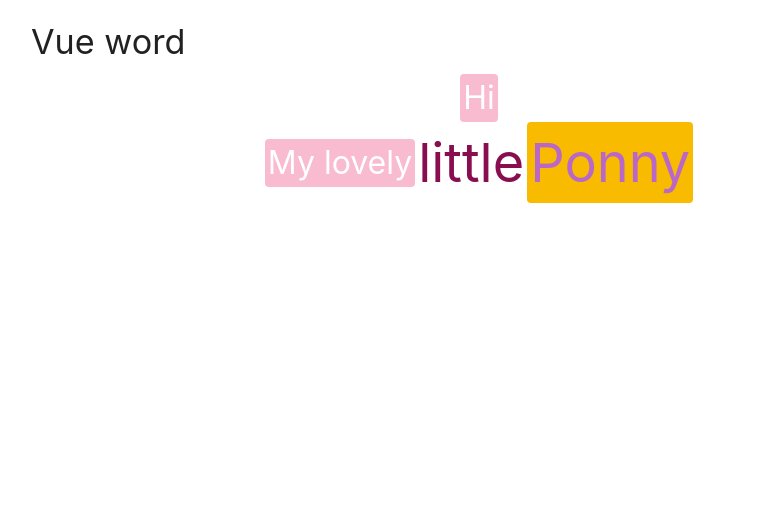
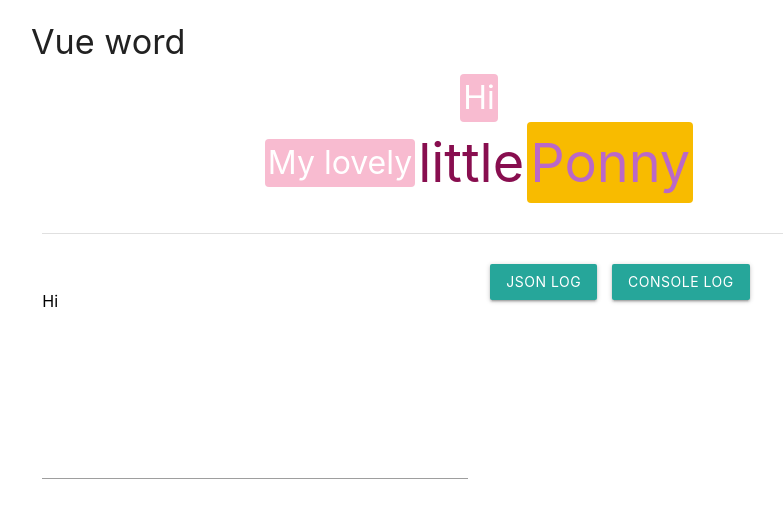
Before and after one commit to xelinel32/vue-word-task, a Vue app: page / in a window 1280 px wide. Shown: the top 518 px of the page, without its empty margins (161-944 px from the left). Built offline with nearby package versions, Linux system fonts and the light colour scheme.

Commit message:
create json logger

```diff
--- a/src/components/TextEditor.vue
+++ b/src/components/TextEditor.vue
@@ -34,9 +34,41 @@
       </TextElement>
     </div>
     <div class="col s12">
+      <div class="divider"></div>
       <div class="row">
-        <div class="input-field col s12"></div>
+        <div class="input-field col s6">
+          <textarea
+            v-model="currentTextElement.text"
+            class="materialize-textarea text-editor__place"
+          ></textarea>
+        </div>
+        <div class="col s6">
+          <div class="text-editor__showed">
+            <button
+              class="waves-effect waves-light btn"
+              type="button"
+              @click="isShowJson = !isShowJson"
+            >
+              JSON log
+            </button>
+            <button
+              class="waves-effect waves-light btn"
+              type="button"
+              @click="consoleLogJson"
+            >
+              Console Log
+            </button>
+          </div>
+        </div>
       </div>
+    </div>
+    <div class="col s12">
+      <transition name="slide">
+        <pre v-if="isShowJson">
+        {{ currentTextElement }}
+      </pre
+        >
+      </transition>
     </div>
   </div>
 </template>
@@ -103,6 +135,9 @@
       seteSelectElem(id) {
         this.currentElementId = id
       },
+      consoleLogJson() {
+        console.log(JSON.stringify(this.currentTextElement, null, 1))
+      },
     },
   }
 </script>
@@ -114,5 +149,33 @@
       align-items: center;
       justify-content: center;
     }
+    &__place {
+      height: 200px !important;
+    }
+    &__showed {
+      button:not(:last-child) {
+        margin-right: 1rem;
+      }
+    }
+    .divider {
+      margin: 2rem 0;
+    }
+    pre {
+      white-space: pre-line;
+      border: 1px solid #000;
+      padding: 5px;
+      border-radius: 3px;
+    }
+  }
+  .slide-enter-active {
+    transition: all 0.3s ease;
+  }
+  .slide-leave-active {
+    transition: all 0.8s ease;
+  }
+  .slide-enter,
+  .slide-leave-to {
+    transform: translateY(-30%);
+    opacity: 0;
   }
 </style>
```
